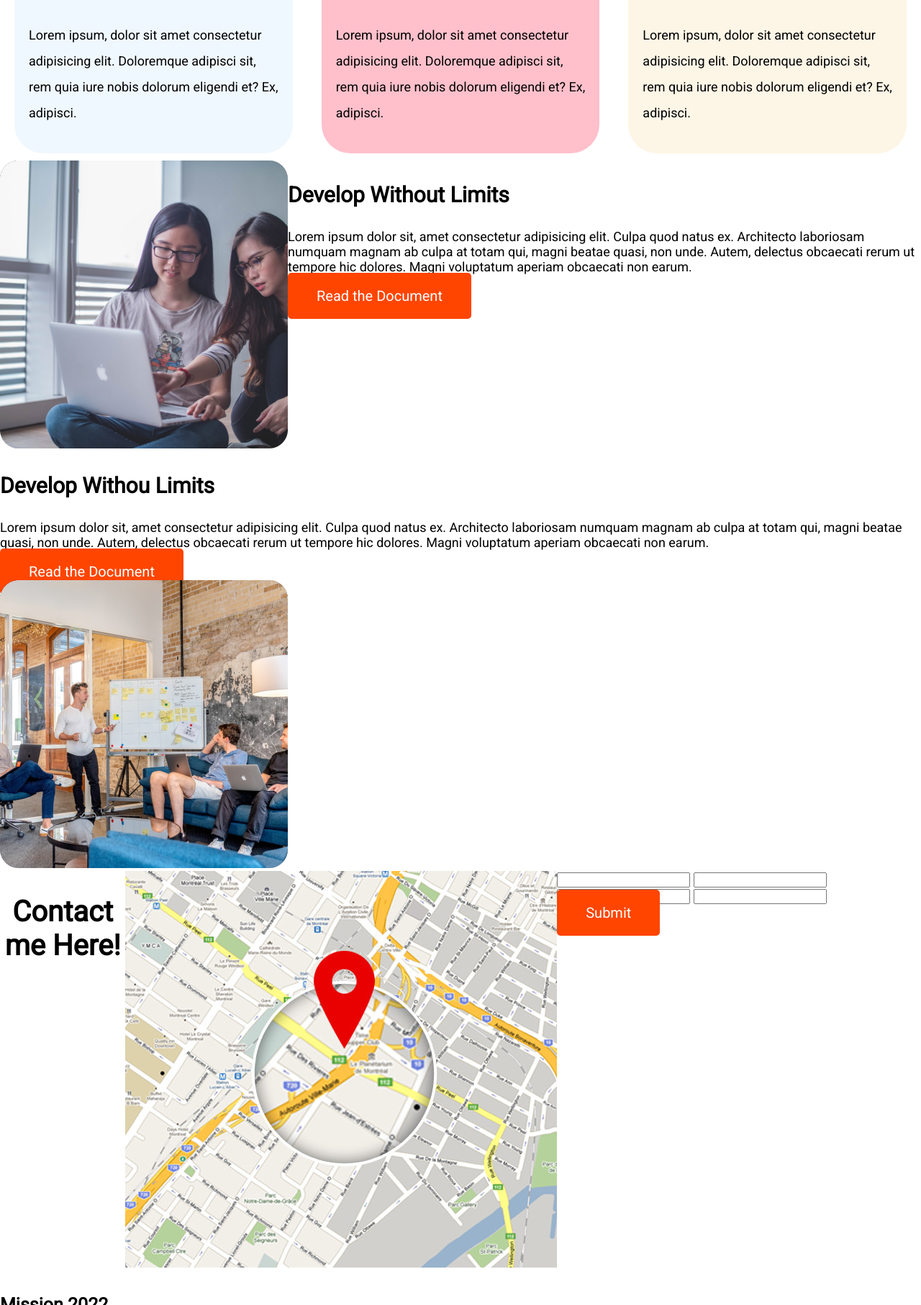
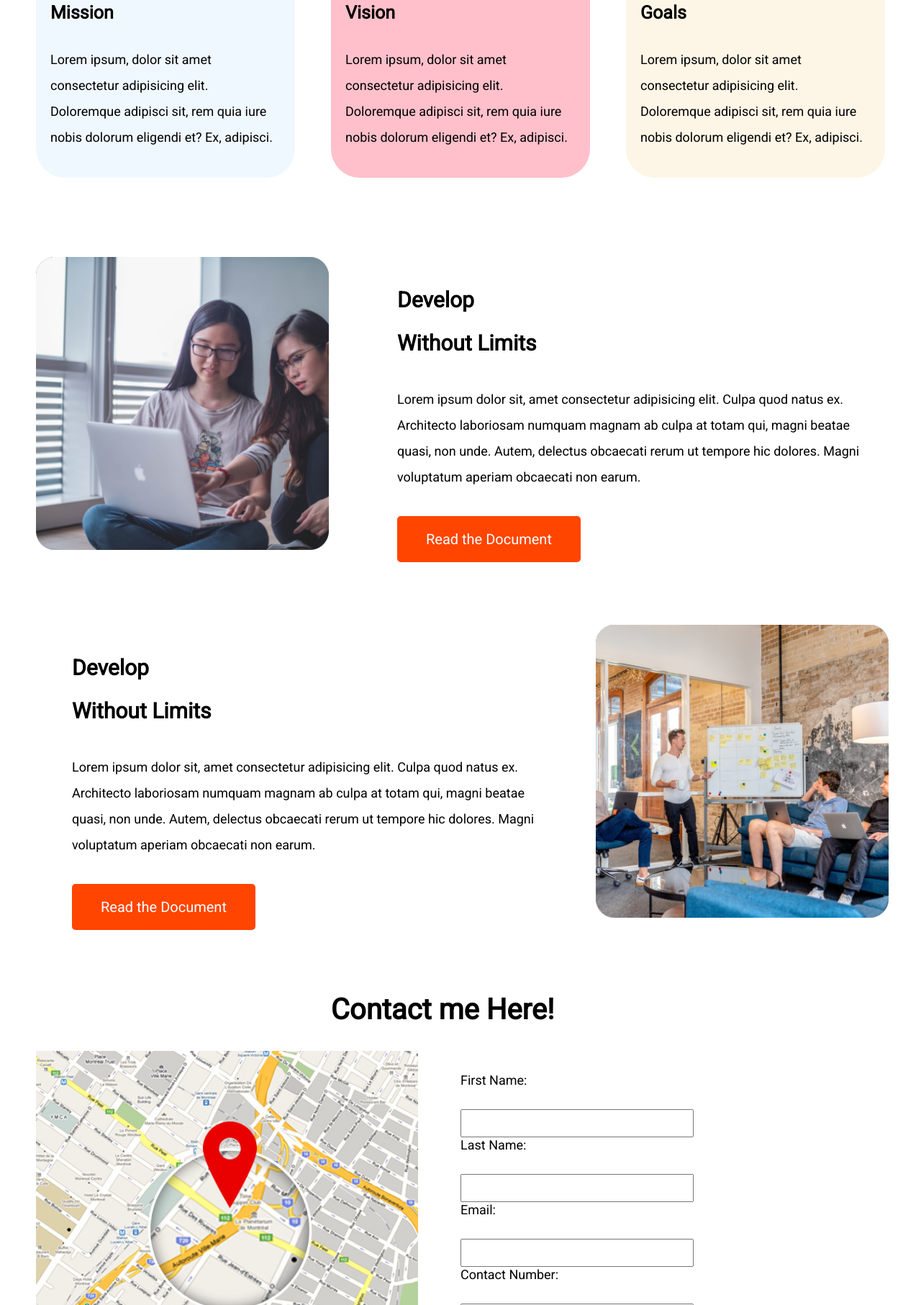
Before and after one commit to rbtanaya/Assignment-1, a plain HTML site: page index.html in a window 1280 px wide. Shown: the part 987-2800 px from the top of the page at 72% size. Drawn offline with Linux system fonts and the light colour scheme.

Commit message:
css done

```diff
--- a/index.html
+++ b/index.html
@@ -11,19 +11,27 @@
     <title>Rabita's Portfolio</title>
 </head>
 <body>
+    <div class="wrapper">
         <section class="flex-container">
             <div class="header-content">
                 <h1>Stay Focused on <br><span class="header-color">Mission 2022</span></h1>
 
-            <p>Lorem ipsum dolor sit amet consectetur, adipisicing elit. Quae, vero? Accusamus illum minus fugit eius nobis quae velit inventore tempora, in ut quibusdam consectetur laboriosam!</p>
+                <p>Lorem ipsum dolor sit amet consectetur, adipisicing elit. Quae, vero? Accusamus illum minus fugit eius nobis
+                    quae velit inventore tempora, in ut quibusdam consectetur laboriosam!</p>
+                <div class="button-style">
                     <a target="_blank" href="" class="button">Explore Now</a>
+                </div>
+
                 <p>Scroll Down to explore more about me!</p>
-        </div><!--end of header-content-->
+            </div>
+            <!--end of header-content-->
 
             <div class="header-image">
                 <img src="images/person-top.png" alt="">
-        </div><!--end of header-image-->
-    </section><!--end of flex-container-->
+            </div>
+            <!--end of header-image-->
+        </section>
+        <!--end of flex-container-->
 
         <section class="mission-container">
             <h2>My mission in <span>2022</span></h2>
@@ -31,67 +39,98 @@
                 <div class="mission" id="mission-background">
                     <img src="images/mission.png" alt="">
                     <h4>Mission</h4>
-                <p>Lorem ipsum, dolor sit amet consectetur adipisicing elit. Doloremque adipisci sit, rem quia iure nobis dolorum
+                    <p>Lorem ipsum, dolor sit amet consectetur adipisicing elit. Doloremque adipisci sit, rem quia iure nobis
+                        dolorum
                         eligendi et? Ex, adipisci.</p>
                 </div>
-            <div  class="mission" id="vision-background">
+                <div class="mission" id="vision-background">
                     <img src="images/vision.png" alt="">
                     <h4>Vision</h4>
-                <p>Lorem ipsum, dolor sit amet consectetur adipisicing elit. Doloremque adipisci sit, rem quia iure nobis dolorum
+                    <p>Lorem ipsum, dolor sit amet consectetur adipisicing elit. Doloremque adipisci sit, rem quia iure nobis
+                        dolorum
                         eligendi et? Ex, adipisci.</p>
                 </div>
-            <div  class="mission" id="goal-background">
+                <div class="mission" id="goal-background">
                     <img src="images/goal.png" alt="">
                     <h4>Goals</h4>
-                <p>Lorem ipsum, dolor sit amet consectetur adipisicing elit. Doloremque adipisci sit, rem quia iure nobis dolorum
+                    <p>Lorem ipsum, dolor sit amet consectetur adipisicing elit. Doloremque adipisci sit, rem quia iure nobis
+                        dolorum
                         eligendi et? Ex, adipisci.</p>
                 </div>
             </div>
 
-    </section><!--end of flex-container-->
+        </section>
+        <!--end of flex-container-->
 
 
-    <section class="flex-container">
+        <section class="flex-container dev-container">
             <div class="develop-image">
                 <img src="images/coding.png" alt="">
-        </div><!--end of develop-image-->
+            </div>
+            <!--end of develop-image-->
             <div class="develop-content">
-            <h3>Develop Without Limits</h3>
-            <p>Lorem ipsum dolor sit, amet consectetur adipisicing elit. Culpa quod natus ex. Architecto laboriosam numquam magnam ab culpa at totam qui, magni beatae quasi, non unde. Autem, delectus obcaecati rerum ut tempore hic dolores. Magni voluptatum aperiam obcaecati non earum.</p>
-            <a href="" class="button">Read the Document</a>
-        </div><!--end of develop-content-->
-    </section><!--end of flex-container-->
-
-    <section class="develop-area">
-            <div class="develop-content">
-                <h3>Develop Withou Limits</h3>
+                <h3>Develop <br>Without Limits</h3>
                 <p>Lorem ipsum dolor sit, amet consectetur adipisicing elit. Culpa quod natus ex. Architecto laboriosam numquam
                     magnam ab culpa at totam qui, magni beatae quasi, non unde. Autem, delectus obcaecati rerum ut tempore hic
                     dolores. Magni voluptatum aperiam obcaecati non earum.</p>
+                <div class="button-style">
                     <a href="" class="button">Read the Document</a>
-            </div><!--end of develop-content-->
+                </div>
+
+            </div>
+            <!--end of develop-content-->
+        </section>
+        <!--end of flex-container-->
+
+        <section class="flex-container dev-container">
+            <div class="develop-content">
+                <h3>Develop <br>Without Limits</h3>
+                <p>Lorem ipsum dolor sit, amet consectetur adipisicing elit. Culpa quod natus ex. Architecto laboriosam numquam
+                    magnam ab culpa at totam qui, magni beatae quasi, non unde. Autem, delectus obcaecati rerum ut tempore hic
+                    dolores. Magni voluptatum aperiam obcaecati non earum.</p>
+                <div class="button-style">
+                    <a href="" class="button">Read the Document</a>
+                </div>
+
+            </div>
+            <!--end of develop-content-->
             <div class="develop-image">
                 <img src="images/project.png" alt="">
             </div>
             <!--end of develop-image-->
-    </section><!--end of flex-container-->
+        </section>
+        <!--end of dev-container-->
 
-    <section class="flex-container">
+        <section class="contact">
             <h2>Contact me Here!</h2>
+            <div class="flex-container">
                 <div class="contact-image">
                     <img src="images/google-map.jpeg" alt="">
-        </div><!--end of contact-image-->
+                </div>
+                <!--end of contact-image-->
                 <div class="contact-form">
-            <input type="text" name="First Name" id="">
-            <input type="text" name="Last Name" id="">
-            <input type="email" name="" id="">
-            <input type="tel" name="" id="">
+                    First Name:<br>
+                    <input type="text" name="First Name" id=""><br>
+                    Last Name:<br>
+                    <input type="text" name="Last Name" id=""><br>
+                    Email:<br>
+                    <input type="email" name="" id=""><br>
+                    Contact Number:<br>
+                    <input type="tel" name="" id=""><br>
+                    <div class="button-style">
                         <a href="" class="button">Submit</a>
                     </div>
-    </section><!--end of flex-container-->
+
+                </div>
+            </div>
+
+        </section>
+        <!--end of contact-->
+    </div><!--end of wrapper-->
+
 
     <footer class="footer-area">
-        <h4>Mission 2022</h4>
+        <h5>Mission <span>2022</span></h5>
         <p>Hard Work, Perseverance and dedication for 2022</p>
     </footer><!--end of footer-area-->
 </body>
--- a/style.css
+++ b/style.css
@@ -3,17 +3,6 @@ body {
   font-family: "Roboto", sans-serif;
   font-size: 18px;
 }
-.flex-container {
-  display: flex;
-}
-.header-content {
-  width: 60%;
-  margin-left: 50px;
-  margin-top: 120px;
-}
-.header-content img {
-}
-
 h1 {
   font-size: 60px;
 }
@@ -23,12 +12,30 @@ h2 {
 }
 h3 {
   font-size: 30px;
+  line-height: 2em;
 }
 h4 {
   font-size: 25px;
 }
 h2 span {
   color: orange;
+}
+h5 {
+  font-size: 20px;
+  font-style: italic;
+  font-weight: bolder;
+  text-align: center;
+}
+.wrapper {
+  margin-right: 50px;
+}
+.flex-container {
+  display: flex;
+}
+.header-content {
+  width: 60%;
+  margin-left: 50px;
+  margin-top: 120px;
 }
 
 .header-color {
@@ -39,7 +46,6 @@ h2 span {
   padding-left: 15px;
 }
 .header-content p {
-  margin-bottom: 50px;
   margin-top: 50px;
   line-height: 2em;
 }
@@ -52,6 +58,9 @@ h2 span {
   border-radius: 5px;
   text-decoration: none;
 }
+.mission-container {
+  margin-top: 100px;
+}
 
 .mission p {
   font-size: 18px;
@@ -59,7 +68,7 @@ h2 span {
 }
 .mission {
   border-radius: 40px;
-  margin: 10px 20px;
+  margin: 10px 0px 10px 50px;
   padding: 20px 20px;
 }
 #mission-background {
@@ -71,3 +80,53 @@ h2 span {
 #goal-background {
   background-color: oldlace;
 }
+.dev-container {
+  margin-top: 100px;
+}
+.develop-image {
+  width: 40%;
+}
+.develop-image img {
+  width: 90%;
+  margin-left: 50px;
+}
+.develop-content {
+  width: 60%;
+  margin-left: 100px;
+  line-height: 2em;
+}
+.button-style {
+  margin-top: 50px;
+}
+.contact {
+  margin-top: 100px;
+}
+.contact-image {
+  width: 50%;
+  margin-left: 50px;
+}
+.contact-image img {
+  width: 90%;
+}
+.contact-form {
+  width: 50%;
+  margin-top: 30px;
+}
+input {
+  margin-top: 30px;
+  width: 300px;
+  padding: 10px;
+}
+.footer-area {
+  background-color: black;
+  color: white;
+  padding: 30px 0px;
+  margin-top: 100px;
+}
+.footer-area span {
+  color: orangered;
+}
+.footer-area p {
+  text-align: center;
+  color: white;
+}
```
Lines whose indentation alone changed are shown as unchanged.
